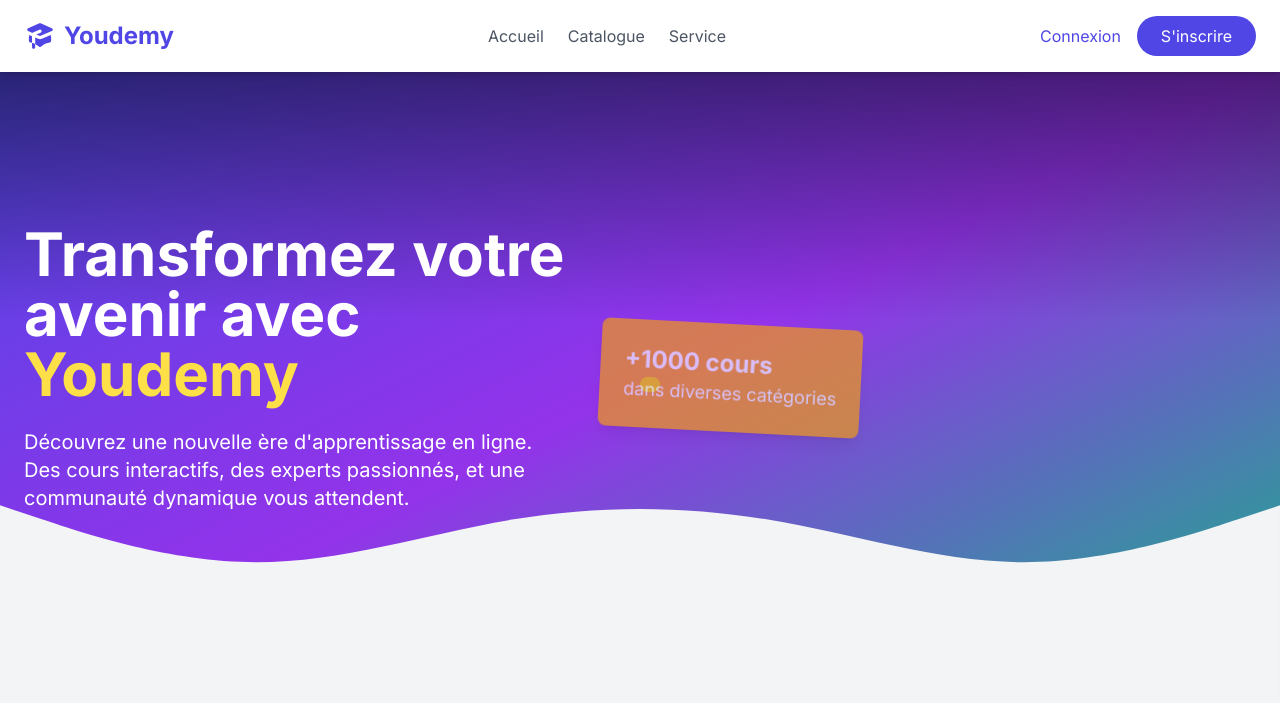
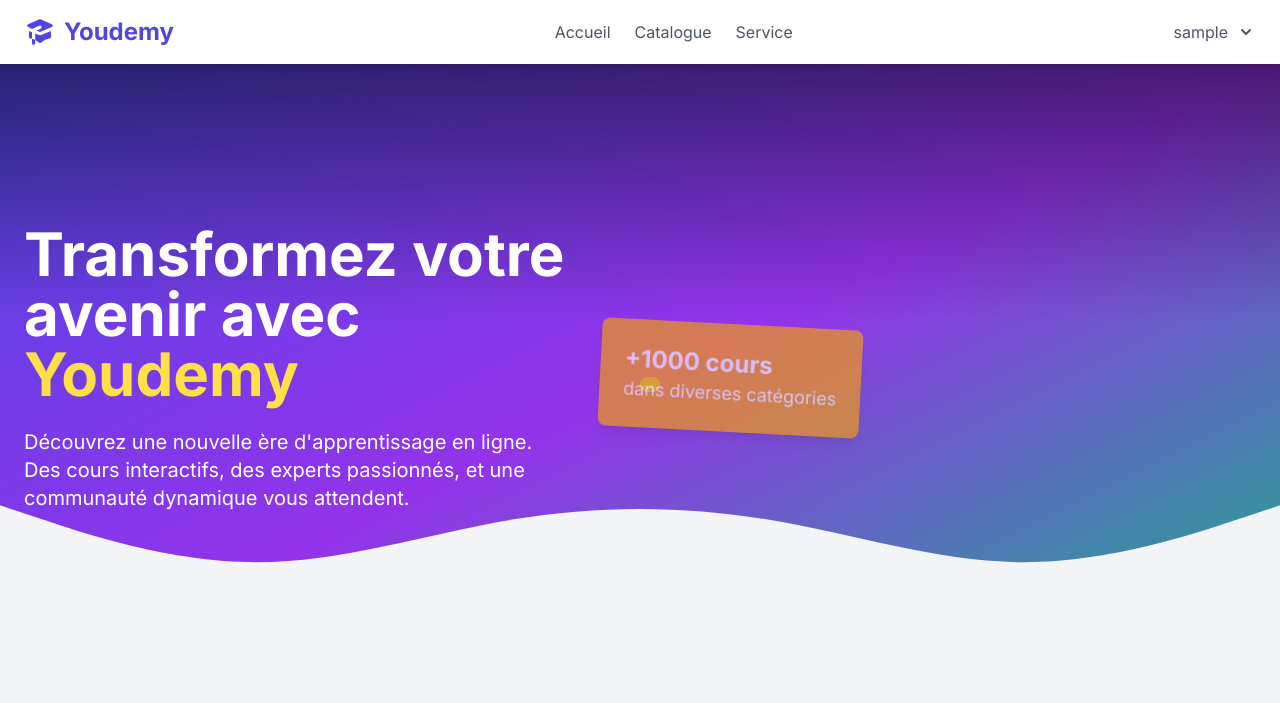
Before and after one commit to Youcode-Classe-E-2024-2025/Amine_Sabri_Youdemy, a PHP site: template views/guest.php in a window 1280 px wide. Shown: the top 703 px of the page. Run offline with PHP 8.4, Linux system fonts and the light colour scheme; the visitor is signed in with stand-in values (Sample User, id 1); the template is opened without the code that fills it: most values are stand-ins (such as "Sample title", 1, 10 or a date in 2020); grey boxes marked "Sample" are stand-in pictures; some libraries are stand-ins or nearby versions; grey boxes are pictures that could not be loaded.

Commit message:
ajouté condition dans headeruser entre user gest

```diff
--- a/controller/authController.php
+++ b/controller/authController.php
@@ -27,7 +27,7 @@ class AuthController {
                     $_SESSION["message"] = "Attends l'administration va accepter";
                     header('Location: views\sign\signIn.php');
                 }elseif($user['status'] == "actif" && $user['role_id'] == "3"){
-                    header('Location: views/home.php');
+                    header('Location: index.php?action=afficheCours');
                 }elseif($user['role_id'] == "1" && $user['status'] == "actif"){
                     header('Location: views/layouts/dashbord.php?page=users');
                 }
--- a/views/include/headerUser.php
+++ b/views/include/headerUser.php
@@ -14,14 +14,42 @@
                 <a href="#catalogue" class="text-gray-600 hover:text-primary transition duration-300">Catalogue</a>
                 <a href="#service" class="text-gray-600 hover:text-primary transition duration-300">Service</a>
             </div>
-            <div class="hidden md:flex items-center space-x-4">
-                <a href="./views/sign/signIn.php" class="text-primary hover:text-primary-dark transition duration-300">Connexion</a>
-                <a href="./views/sign/signUp.php" class="bg-primary text-white px-6 py-2 rounded-full hover:bg-primary-dark transition duration-300 transform hover:scale-105">S'inscrire</a>
-            </div>
-            <button @click="mobileMenu = !mobileMenu" class="md:hidden text-gray-500 hover:text-gray-600 focus:outline-none focus:text-gray-600" aria-label="toggle menu">
+            <?php if(isset($_SESSION['username'])): ?>
+                <div class="relative hidden md:block">
+                    <button @click="mobileMenu = !mobileMenu" class="flex items-center space-x-2 text-gray-600 hover:text-primary">
+                        <span><?php echo $_SESSION['username']; ?></span>
+                        <svg xmlns="http://www.w3.org/2000/svg" class="h-5 w-5" viewBox="0 0 20 20" fill="currentColor">
+                            <path fill-rule="evenodd" d="M5.293 7.293a1 1 0 011.414 0L10 10.586l3.293-3.293a1 1 0 111.414 1.414l-4 4a1 1 0 01-1.414 0l-4-4a1 1 0 010-1.414z" clip-rule="evenodd" />
+                        </svg>
+                    </button>
+                    <div x-show="mobileMenu" x-cloak x-transition:enter="transition ease-out duration-200" x-transition:enter-start="opacity-0 transform scale-90" x-transition:enter-end="opacity-100 transform scale-100" x-transition:leave="transition ease-in duration-200" x-transition:leave-start="opacity-100 transform scale-100" x-transition:leave-end="opacity-0 transform scale-90" class="absolute right-0 mt-2 bg-white border border-gray-300 rounded-lg shadow-lg w-48">
+                        <a href="#" class="block py-2 px-4 text-sm text-gray-600 hover:bg-gray-200">Profil</a>
+                        <form action="index.php?action=logout" method="POST" class="block">
+                            <input type="hidden" name="name">
+                            <button type="submit" class="w-full px-4 py-2 text-gray-700 hover:bg-gray-100 text-left">
+                                Déconnexion
+                            </button>
+                        </form>
+                    </div>
+                </div>
+            <?php else: ?>
+                <div class="hidden md:flex items-center space-x-4">
+                    <a href="./views/sign/signIn.php" class="text-primary hover:text-primary-dark transition duration-300">Connexion</a>
+                    <a href="./views/sign/signUp.php" class="bg-primary text-white px-6 py-2 rounded-full hover:bg-primary-dark transition duration-300 transform hover:scale-105">S'inscrire</a>
+                </div>
+            <?php endif; ?>
+
+            <button @click="mobileMenu = !mobileMenu" class="md:hidden flex space-x-3 text-gray-500 hover:text-gray-600 focus:outline-none focus:text-gray-600" aria-label="toggle menu">
+            <?php if(isset($_SESSION['username'])): ?>
+                <span><?php echo $_SESSION['username']; ?></span>
                 <svg viewBox="0 0 24 24" class="h-6 w-6 fill-current">
                     <path fill-rule="evenodd" d="M4 5h16a1 1 0 0 1 0 2H4a1 1 0 1 1 0-2zm0 6h16a1 1 0 0 1 0 2H4a1 1 0 0 1 0-2zm0 6h16a1 1 0 0 1 0 2H4a1 1 0 0 1 0-2z"></path>
                 </svg>
+            <?php else: ?>
+                <svg viewBox="0 0 24 24" class="h-6 w-6 fill-current">
+                    <path fill-rule="evenodd" d="M4 5h16a1 1 0 0 1 0 2H4a1 1 0 1 1 0-2zm0 6h16a1 1 0 0 1 0 2H4a1 1 0 0 1 0-2zm0 6h16a1 1 0 0 1 0 2H4a1 1 0 0 1 0-2z"></path>
+                </svg>
+            <?php endif; ?>
             </button>
         </div>
     </nav>
@@ -29,7 +57,14 @@
         <a href="#accueil" class="block py-2 px-4 text-sm hover:bg-gray-200">Accueil</a>
         <a href="#catalogue" class="block py-2 px-4 text-sm hover:bg-gray-200">Catalogue</a>
         <a href="#service" class="block py-2 px-4 text-sm hover:bg-gray-200">Service</a>
-        <a href="./views/sign/signIn.php" class="block py-2 px-4 text-sm hover:bg-gray-200">Connexion</a>
-        <a href="./views/sign/signUp.php" class="block py-2 px-4 text-sm bg-primary text-white hover:bg-primary-dark">S'inscrire</a>
+        <?php if(isset($_SESSION['username'])): ?>
+            <a href="#" class="block py-2 px-4 text-sm text-gray-600 hover:bg-gray-200">Profil</a>
+            <form action="index.php?action=logout" method="POST" class="block">
+                <input type="hidden" name="name">
+                <button type="submit" class="w-full px-4 py-2 text-gray-700 hover:bg-gray-100 text-left">
+                    Déconnexion
+                </button>
+            </form>
+        <?php endif; ?>
     </div>
 </header>
```
Also changed, not shown: views/home.php (added).
